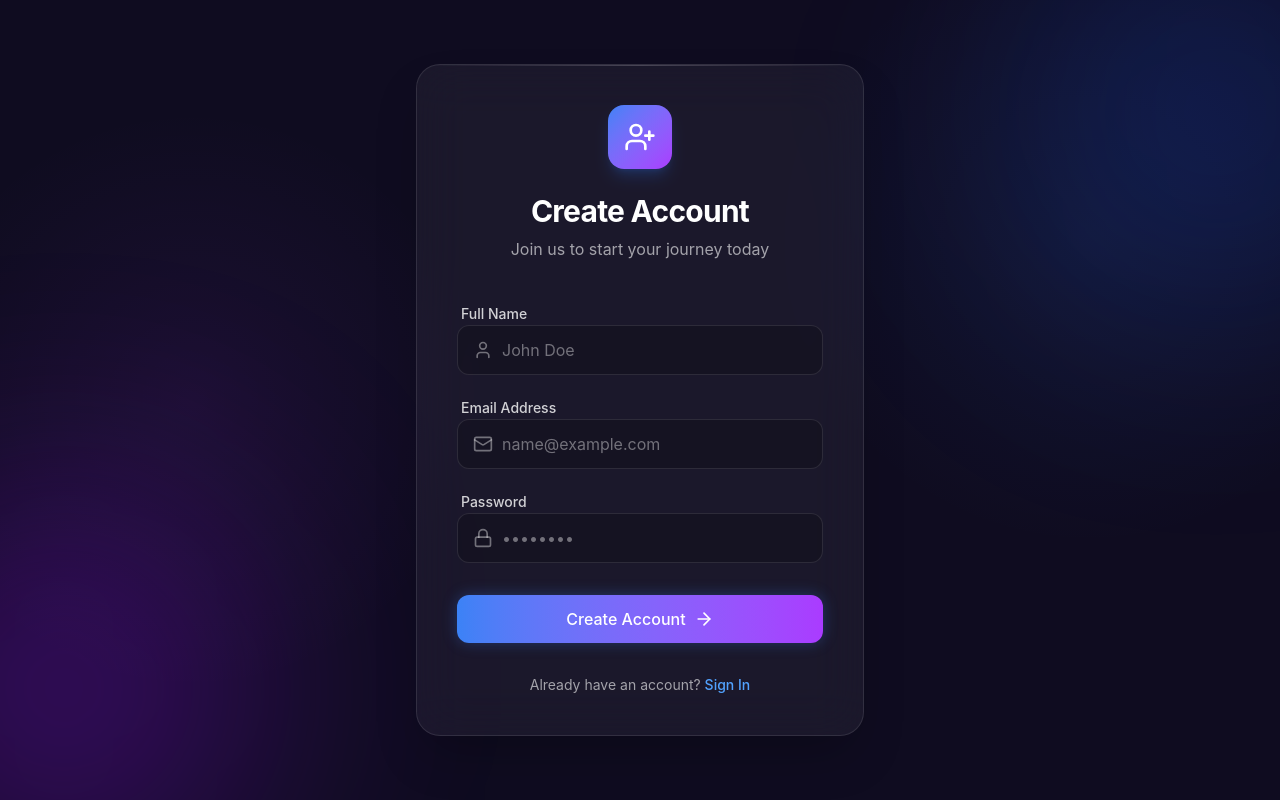
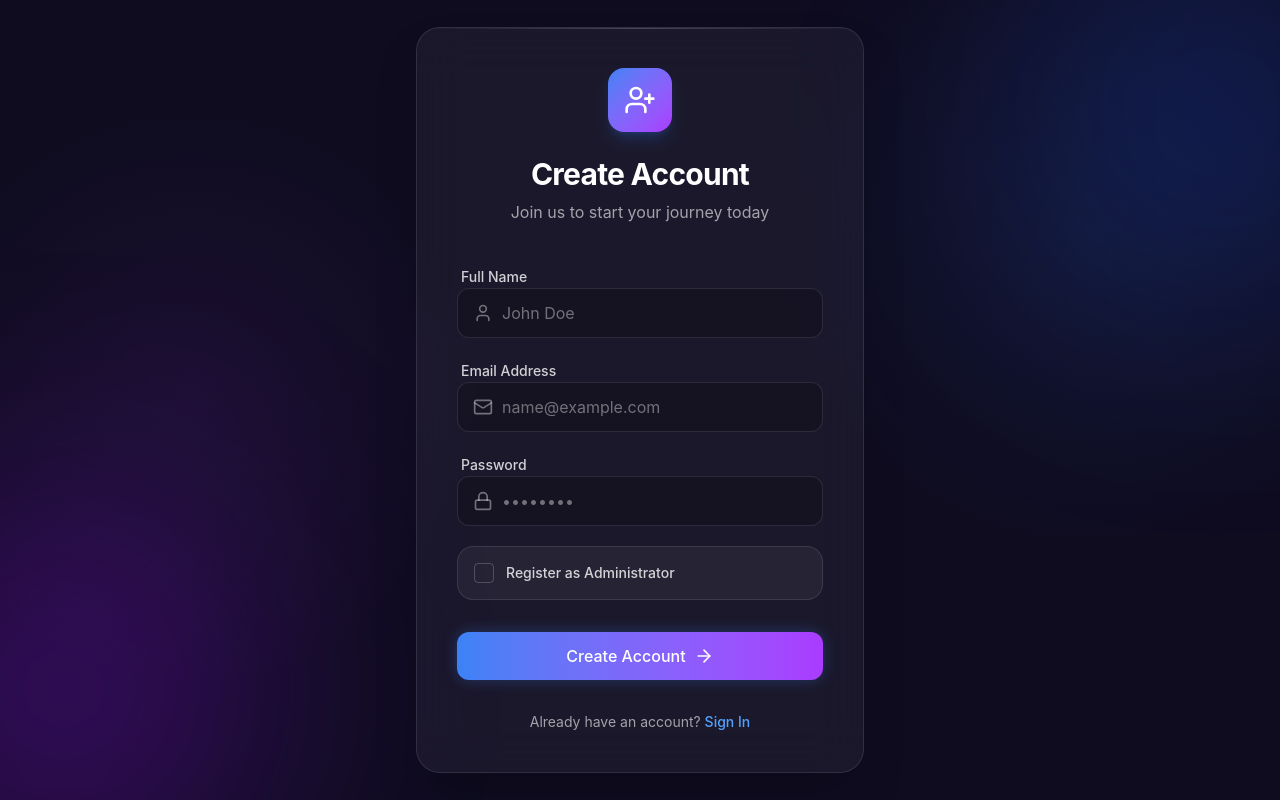
Before and after one commit to atharvawagh-03/SmartCart, a React (Vite) app in the folder client/: page /register in a window 1280 px wide. Built offline with nearby package versions, Linux system fonts and the light colour scheme.

Commit message:
Admin Login added

```diff
--- a/client/src/context/AuthContext.jsx
+++ b/client/src/context/AuthContext.jsx
@@ -36,11 +36,11 @@ export const AuthProvider = ({ children }) => {
     }
   };
 
-  const register = async (name, email, password) => {
+  const register = async (name, email, password, role = 'user') => {
     setLoading(true);
     setError(null);
     try {
-      const response = await axios.post('/api/auth/register', { name, email, password });
+      const response = await axios.post('/api/auth/register', { name, email, password, role });
       const userData = response.data;
 
       localStorage.setItem('user', JSON.stringify(userData));
--- a/client/src/context/SocketContext.jsx
+++ b/client/src/context/SocketContext.jsx
@@ -22,7 +22,7 @@ export const SocketProvider = ({ children }) => {
       newSocket.emit('join', user._id || user.id);
 
       // Join admin room if admin
-      if (user.isAdmin) {
+      if (user.role === 'admin') {
         newSocket.emit('joinAdmin');
       }
 
--- a/client/src/pages/Register.jsx
+++ b/client/src/pages/Register.jsx
@@ -7,6 +7,7 @@ const Register = () => {
   const [name, setName] = useState('');
   const [email, setEmail] = useState('');
   const [password, setPassword] = useState('');
+  const [isAdmin, setIsAdmin] = useState(false);
   const { register, error, loading, setError } = useAuth();
 
   const handleSubmit = async (e) => {
@@ -16,7 +17,7 @@ const Register = () => {
       return;
     }
     try {
-      await register(name, email, password);
+      await register(name, email, password, isAdmin ? 'admin' : 'user');
     } catch (err) {
       console.error("Registration failed:", err);
       // Error is handled in context
@@ -98,6 +99,13 @@ const Register = () => {
               </div>
             </div>
 
+            <div className="flex items-center gap-3 p-4 rounded-2xl bg-white/5 border border-white/10 hover:border-purple-500/30 transition-all duration-300 cursor-pointer" onClick={() => setIsAdmin(!isAdmin)}>
+              <div className={`w-5 h-5 rounded border flex items-center justify-center transition-all ${isAdmin ? 'bg-purple-500 border-purple-500' : 'border-white/20'}`}>
+                {isAdmin && <div className="w-2 h-2 bg-white rounded-full" />}
+              </div>
+              <span className="text-sm font-medium text-white/80">Register as Administrator</span>
+            </div>
+
             <button
               type="submit"
               className="w-full bg-gradient-to-r from-[#3b82f6] to-[#aa3bff] hover:from-[#2563eb] hover:to-[#912bd9] text-white font-medium py-3 px-4 rounded-xl shadow-[0_0_15px_rgba(59,130,246,0.3)] hover:shadow-[0_0_25px_rgba(59,130,246,0.5)] transition-all duration-300 transform hover:-translate-y-0.5 active:translate-y-0 flex items-center justify-center gap-2 mt-8"
```
